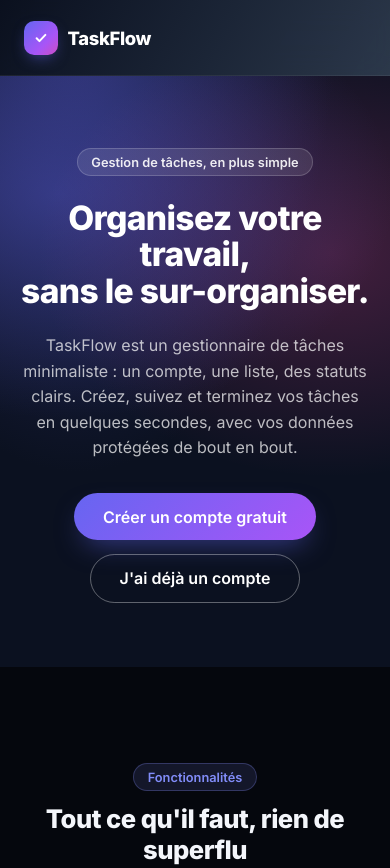
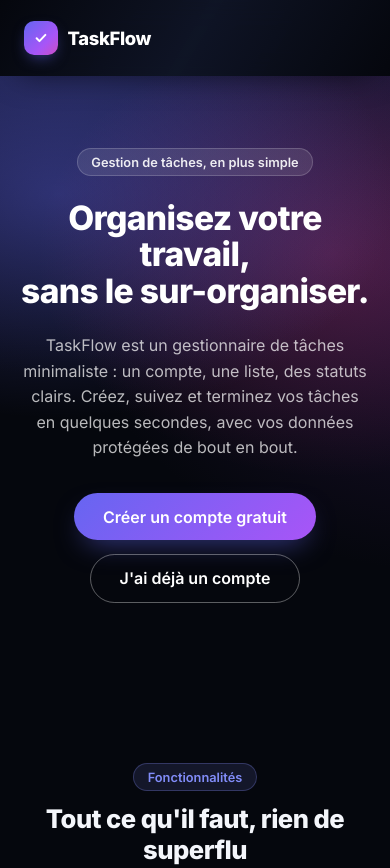
Before and after one commit to tomyyfisherman/passage-dev-2, a plain HTML site: page public/index.html in a window 390 px wide. Shown: the top 868 px of the page. Drawn offline with Linux system fonts and the light colour scheme.

Commit message:
Corrige les traits visibles dans les degrades (navbar, hero, page de connexion)
Plusieurs frontieres entre sections avaient des couleurs qui s'arretaient
net au lieu de se fondre : bordure dure entre la navbar et le hero,
deuxieme halo du hero qui culminait pile a la jonction avec la section
Fonctionnalites, et jonction verticale nette entre les deux panneaux de la
page de connexion/inscription (fond uni a droite contre halo colore
coupe net a gauche).

- Navbar : bordure basse remplacee par une ombre douce et diffuse ; ses
  teintes se rapprochent desormais de --bg pour se fondre avec le hero.
- --gradient-hero repose maintenant sur --bg avec des halos qui s'estompent
  totalement en transparence avant d'atteindre un bord (tailles et
  positions en pixels plutot qu'en pourcentages, pour un resultat stable
  quelle que soit la hauteur de la section).
- Page de connexion : le fond degrade est desormais partage par les deux
  panneaux (.auth-shell) au lieu d'etre defini separement sur chacun,
  et le halo qui debordait sur la jonction a ete retire au profit du
  degrade partage.

Verifie par captures d'ecran sur la page d'accueil, la page de connexion
et le tableau de bord, en desktop et mobile.

```diff
--- a/public/styles.css
+++ b/public/styles.css
@@ -40,8 +40,11 @@
   --danger-400:  #f87171;
 
   --gradient-brand: linear-gradient(135deg, var(--primary-500) 0%, var(--accent-500) 65%, var(--pink-500) 130%);
-  --gradient-navbar: linear-gradient(120deg, rgba(11, 17, 32, 0.94) 0%, rgba(30, 41, 59, 0.9) 55%, rgba(51, 65, 85, 0.85) 100%);
-  --gradient-hero: radial-gradient(120% 140% at 20% -10%, #2a2f6b 0%, #0b1120 55%), linear-gradient(160deg, #0b1120, #171338 70%, #0b1120);
+  --gradient-navbar: linear-gradient(120deg, rgba(5, 7, 13, 0.92) 0%, rgba(17, 23, 41, 0.86) 50%, rgba(5, 7, 13, 0.92) 100%);
+  --gradient-hero:
+    radial-gradient(750px 600px at 20% -120px, rgba(42, 47, 107, 0.85) 0%, rgba(42, 47, 107, 0) 70%),
+    radial-gradient(600px 500px at right -60px bottom 420px, rgba(58, 27, 92, 0.5) 0%, rgba(58, 27, 92, 0) 65%),
+    var(--bg);
 
   --radius-sm: 8px;
   --radius-md: 14px;
@@ -159,7 +162,7 @@ button { font-family: inherit; }
   background: var(--gradient-navbar);
   backdrop-filter: blur(18px) saturate(160%);
   -webkit-backdrop-filter: blur(18px) saturate(160%);
-  border-bottom: 1px solid rgba(255, 255, 255, 0.08);
+  box-shadow: 0 16px 32px -20px rgba(0, 0, 0, 0.65);
 }
 
 .navbar-inner {
@@ -417,11 +420,11 @@ main { padding-top: var(--nav-height); }
   display: grid;
   grid-template-columns: 1fr 1fr;
   width: 100%;
+  background: var(--gradient-hero);
 }
 
 .auth-brand-panel {
   position: relative;
-  background: var(--gradient-hero);
   overflow: hidden;
   padding: 3rem;
   display: flex;
@@ -431,9 +434,7 @@ main { padding-top: var(--nav-height); }
 .auth-brand-glow {
   position: absolute;
   inset: 0;
-  background:
-    radial-gradient(420px 320px at 20% 15%, rgba(99, 102, 241, 0.4), transparent 70%),
-    radial-gradient(380px 320px at 90% 85%, rgba(236, 72, 153, 0.3), transparent 70%);
+  background: radial-gradient(380px 320px at 25% 20%, rgba(99, 102, 241, 0.4), transparent 70%);
 }
 .brand-on-dark { position: relative; }
 .auth-brand-title {
@@ -457,7 +458,6 @@ main { padding-top: var(--nav-height); }
   align-items: center;
   justify-content: center;
   padding: 3rem 2rem;
-  background: var(--bg);
 }
 .auth-form-inner { width: 100%; max-width: 380px; }
 
```
